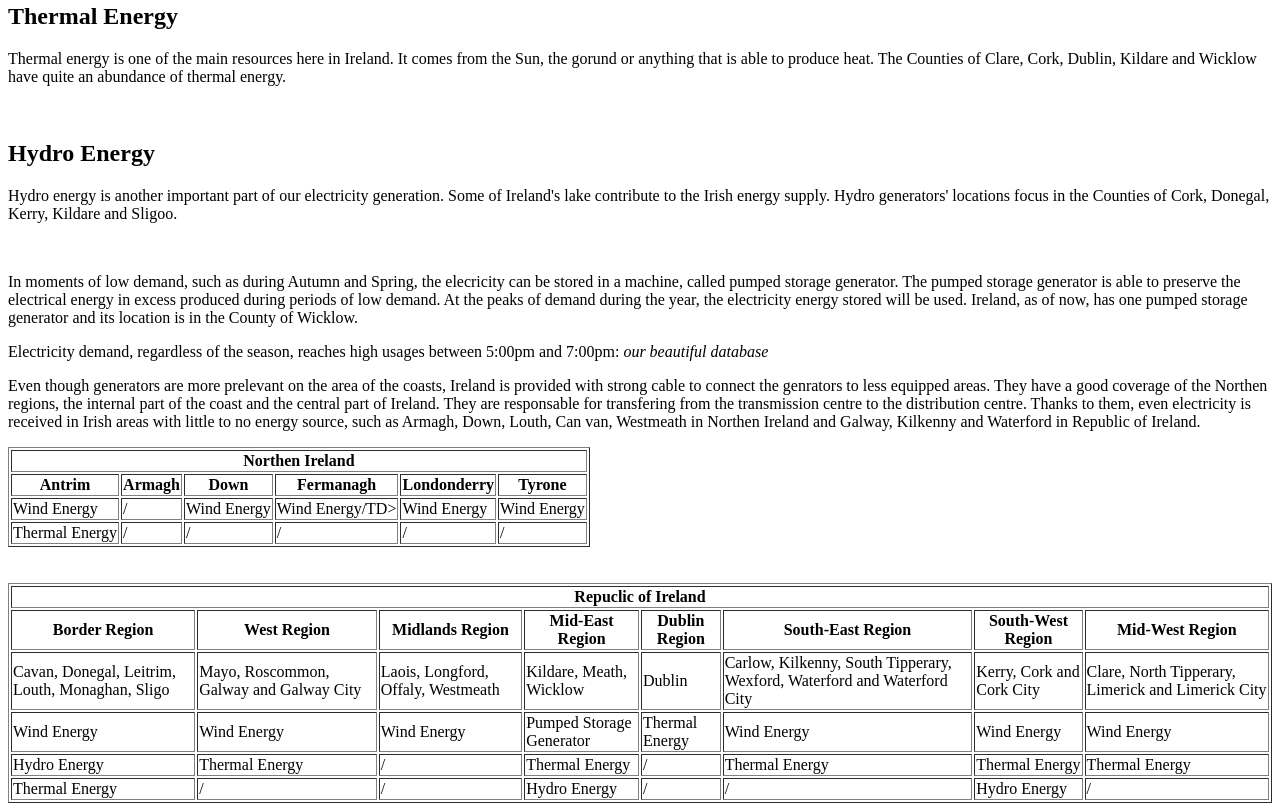
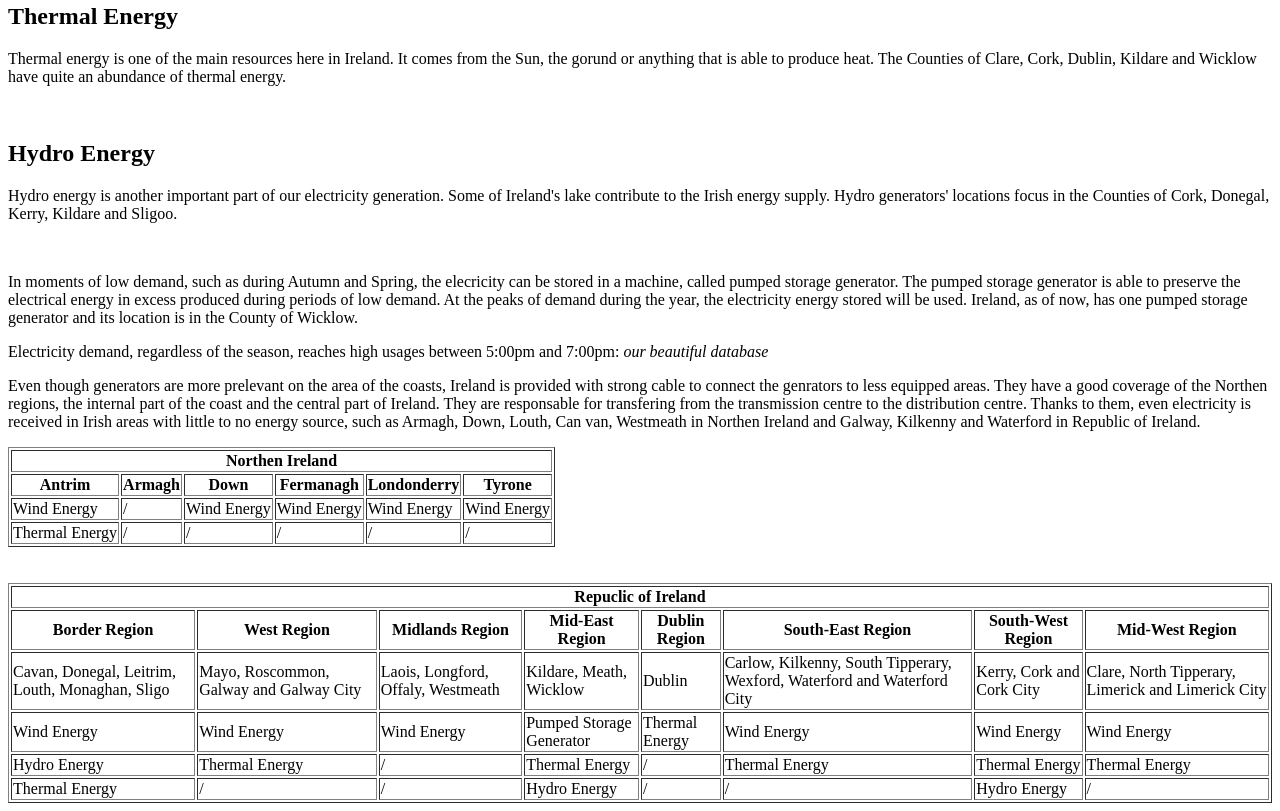
Before and after one commit to monicaalberti/CleanerGrid, a plain HTML site: page Index.html in a window 1280 px wide. Shown: the part 611-1422 px from the top of the page. Drawn offline with Linux system fonts and the light colour scheme.

Commit message:
Update Index.html

```diff
--- a/Index.html
+++ b/Index.html
@@ -67,7 +67,7 @@ They are responsable for transfering from the transmission centre to the distrib
 		<TH>Antrim</TH> <TH>Armagh</TH> <TH>Down</TH> <TH>Fermanagh</TH> <TH>Londonderry</TH> <TH>Tyrone</TH>
 	</TR>
 	<TR>
-		<TD>Wind Energy</TD> <TD>/</TD> <TD>Wind Energy</TD> <TD>Wind Energy/TD> <TD>Wind Energy</TD> <TD>Wind Energy</TD>
+		<TD>Wind Energy</TD> <TD>/</TD> <TD>Wind Energy</TD> <TD>Wind Energy</TD> <TD>Wind Energy</TD> <TD>Wind Energy</TD>
 	</TR>
 	<TR>
 		<TD>Thermal Energy</TD> <TD>/</TD> <TD>/</TD> <TD>/</TD> <TD>/</TD> <TD>/</TD>
```
